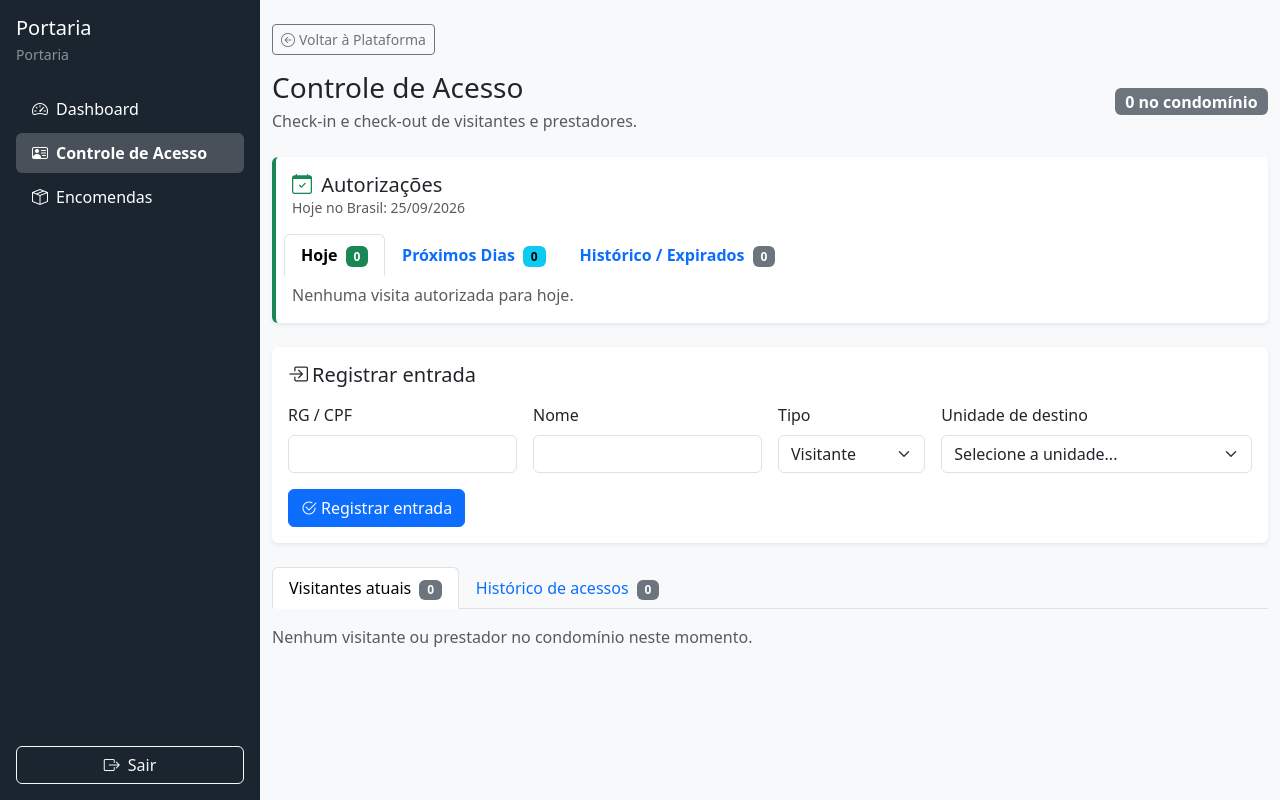
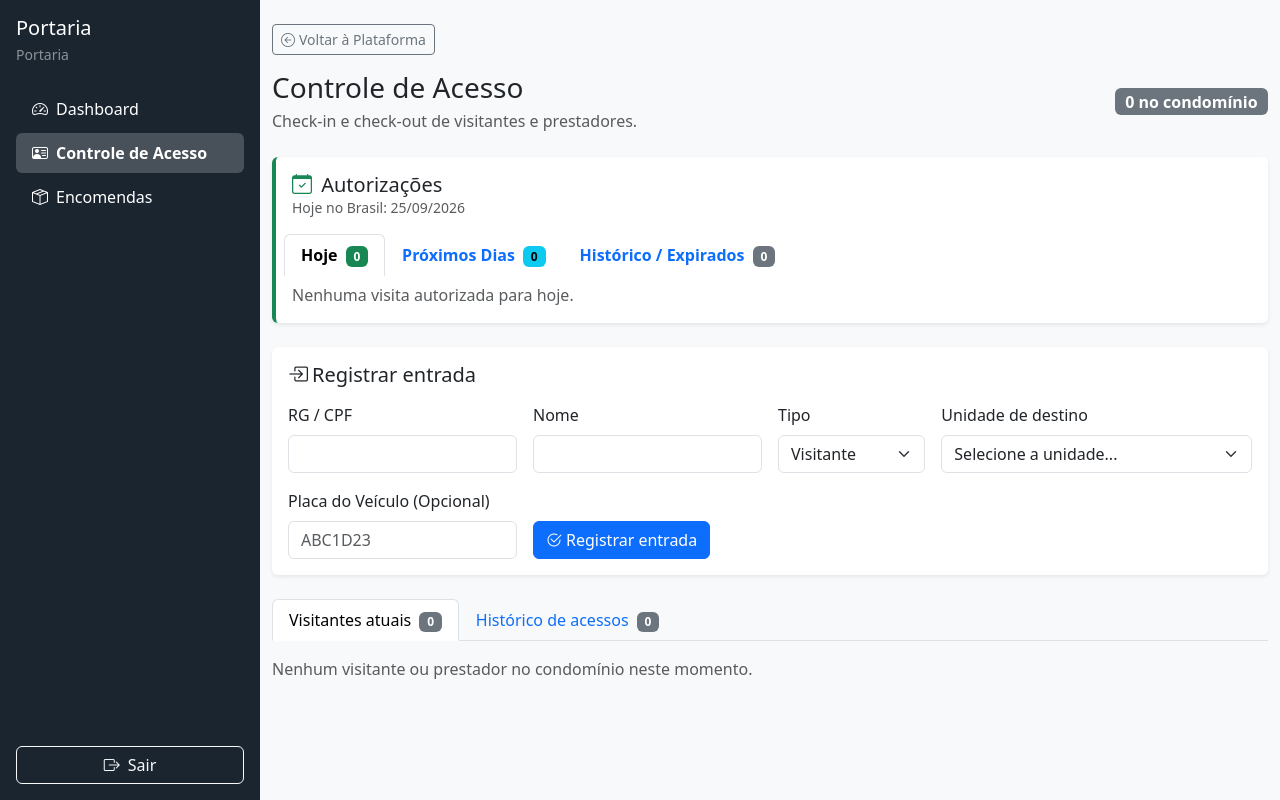
Before and after one commit to FBarrientosX/prp_cadastro_moradores, a Flask app: page /portaria/acesso in a window 1280 px wide. Run offline with Flask 3, Linux system fonts and the light colour scheme; the visitor is signed in with stand-in values (Sample User, id 1).

Commit message:
Registrar placa de veículo em autorizações e acessos da portaria.
Permite ao morador e ao porteiro informar a placa opcionalmente, com migração leve multi-tenant e exibição nas listagens de controle de acesso.

```diff
--- a/app/__init__.py
+++ b/app/__init__.py
@@ -421,7 +421,7 @@ def _garantir_colunas_encomendas():
 
 
 def _garantir_colunas_registros_acesso():
-    """Garante porteiro_saida_id em registros_acesso (SQLite legado)."""
+    """Garante porteiro_saida_id e placa_veiculo em registros_acesso (legado)."""
     inspetor = inspect(db.engine)
     if "registros_acesso" not in inspetor.get_table_names():
         return
@@ -440,12 +440,41 @@ def _garantir_colunas_registros_acesso():
         )
         db.session.commit()
 
+    colunas = {coluna["name"] for coluna in inspetor.get_columns("registros_acesso")}
+    if "placa_veiculo" not in colunas:
+        db.session.execute(
+            text(
+                "ALTER TABLE registros_acesso ADD COLUMN placa_veiculo VARCHAR(10)"
+            )
+        )
+        db.session.commit()
+
     # MySQL não suporta índices parciais (CREATE UNIQUE INDEX ... WHERE).
     # ux_registro_acesso_aberto ficava: UNIQUE (visitante_id) WHERE data_saida IS NULL
     # — válido só no SQLite. A trava de "uma entrada aberta por visitante"
     # é feita na aplicação antes do commit (portaria_acesso_entrada /
     # portaria_acesso_autorizada).
     pass
+
+
+def _garantir_colunas_autorizacoes_acesso():
+    """Garante placa_veiculo em autorizacoes_acesso (bancos já existentes)."""
+    inspetor = inspect(db.engine)
+    if "autorizacoes_acesso" not in inspetor.get_table_names():
+        return
+
+    colunas = {
+        coluna["name"] for coluna in inspetor.get_columns("autorizacoes_acesso")
+    }
+    if "placa_veiculo" in colunas:
+        return
+
+    db.session.execute(
+        text(
+            "ALTER TABLE autorizacoes_acesso ADD COLUMN placa_veiculo VARCHAR(10)"
+        )
+    )
+    db.session.commit()
 
 
 def _garantir_colunas_multi_tenant():
@@ -831,6 +860,7 @@ def create_app(config=None):
         _garantir_colunas_cupom()
         _garantir_tabela_agendamentos_mudanca()
         _garantir_colunas_registros_acesso()
+        _garantir_colunas_autorizacoes_acesso()
         _garantir_colunas_encomendas()
 
     _garantir_tabelas_parceiros(app)
--- a/app/blueprints/portaria.py
+++ b/app/blueprints/portaria.py
@@ -307,6 +307,8 @@ def portaria_acesso_entrada():
     tipo = (request.form.get("tipo", "") or "").strip()
     empresa = (request.form.get("empresa", "") or "").strip() or None
     unidade_id_raw = (request.form.get("unidade_id", "") or "").strip()
+    placa_raw = (request.form.get("placa_veiculo") or "").strip()
+    placa_veiculo = placa_raw.upper() if placa_raw else None
 
     if not documento or not nome or tipo not in TipoVisitante.CHOICES:
         flash("Preencha documento, nome e tipo para registrar a entrada.", "danger")
@@ -367,6 +369,7 @@ def portaria_acesso_entrada():
         data_entrada=agora,
         data_saida=None,
         porteiro_id=usuario.id,
+        placa_veiculo=placa_veiculo,
     )
     db.session.add(registro)
     _registrar_auditoria(
@@ -452,6 +455,13 @@ def portaria_acesso_autorizada(auth_id):
         )
         return redirect(url_for("portaria_acesso"))
 
+    placa_portaria = (request.form.get("placa_veiculo") or "").strip().upper()
+    if placa_portaria:
+        placa_veiculo = placa_portaria
+    else:
+        placa_auth = (autorizacao.placa_veiculo or "").strip()
+        placa_veiculo = placa_auth.upper() if placa_auth else None
+
     agora = _agora_sao_paulo()
     registro = RegistroAcesso(
         condominio_id=condominio_id,
@@ -460,6 +470,7 @@ def portaria_acesso_autorizada(auth_id):
         data_entrada=agora,
         data_saida=None,
         porteiro_id=usuario.id,
+        placa_veiculo=placa_veiculo,
     )
     db.session.add(registro)
     autorizacao.status = StatusAutorizacaoAcesso.CONCLUIDA
--- a/app/models.py
+++ b/app/models.py
@@ -633,6 +633,7 @@ class RegistroAcesso(db.Model):
         db.Integer, db.ForeignKey("usuarios.id"), nullable=True, index=True
     )
     observacoes = db.Column(db.Text, nullable=True)
+    placa_veiculo = db.Column(db.String(10), nullable=True)
 
     condominio = db.relationship(
         "Condominio", backref=db.backref("registros_acesso", lazy=True)
@@ -713,6 +714,7 @@ class AutorizacaoAcesso(db.Model):
         default=StatusAutorizacaoAcesso.PENDENTE,
         index=True,
     )
+    placa_veiculo = db.Column(db.String(10), nullable=True)
     created_at = db.Column(db.DateTime, nullable=False, default=datetime.utcnow)
 
     condominio = db.relationship(
--- a/app/routes.py
+++ b/app/routes.py
@@ -2140,6 +2140,9 @@ def morador_autorizacoes(unidade):
             flash("A data prevista não pode ser anterior a hoje.", "danger")
             return redirect(url_for("morador_autorizacoes"))
 
+        placa_raw = (request.form.get("placa_veiculo") or "").strip()
+        placa_veiculo = placa_raw.upper() if placa_raw else None
+
         autorizacao = AutorizacaoAcesso(
             condominio_id=unidade.condominio_id,
             unidade_id=unidade.id,
@@ -2148,6 +2151,7 @@ def morador_autorizacoes(unidade):
             data_prevista=data_prevista,
             tipo=tipo,
             status=StatusAutorizacaoAcesso.PENDENTE,
+            placa_veiculo=placa_veiculo,
         )
         db.session.add(autorizacao)
         _criar_notificacao(
--- a/app/templates/portaria/acesso.html
+++ b/app/templates/portaria/acesso.html
@@ -18,6 +18,12 @@
     <span class="badge text-bg-warning">Prestador</span>
     {% else %}
     <span class="badge text-bg-primary">Visitante</span>
+    {% endif %}
+{% endmacro %}
+
+{% macro badge_placa(placa) %}
+    {% if placa %}
+    <span class="badge bg-secondary"><i class="bi bi-car-front"></i> {{ placa }}</span>
     {% endif %}
 {% endmacro %}
 
@@ -88,15 +94,25 @@
                             {% for item in autorizacoes_hoje %}
                             <tr>
                                 <td class="fw-semibold">{{ item.unidade.identificador }}</td>
-                                <td>{{ item.nome_visitante }}</td>
+                                <td>
+                                    <div>{{ item.nome_visitante }}</div>
+                                    {{ badge_placa(item.placa_veiculo) }}
+                                </td>
                                 <td>{{ badge_tipo_autorizacao(item.tipo) }}</td>
                                 <td>{{ item.documento or '—' }}</td>
                                 <td class="text-end">
                                     {% if item.status == 'Pendente' %}
                                     <form method="post"
                                           action="{{ url_for('portaria_acesso_autorizada', auth_id=item.id) }}"
-                                          class="d-inline form-confirmar"
+                                          class="d-inline-flex flex-wrap align-items-center justify-content-end gap-2 form-confirmar"
                                           data-confirm-mensagem="Confirmar chegada de {{ item.nome_visitante }} na unidade {{ item.unidade.identificador }}?">
+                                        <input type="text" class="form-control form-control-sm"
+                                               name="placa_veiculo" maxlength="10"
+                                               value="{{ item.placa_veiculo or '' }}"
+                                               placeholder="Placa (opcional)"
+                                               aria-label="Placa do veículo"
+                                               style="width: 8rem; text-transform: uppercase;"
+                                               autocomplete="off">
                                         <button type="submit" class="btn btn-sm btn-success">
                                             <i class="bi bi-check2-circle me-1"></i>Confirmar Chegada
                                         </button>
@@ -142,7 +158,10 @@
                                     </span>
                                 </td>
                                 <td class="fw-semibold">{{ item.unidade.identificador }}</td>
-                                <td>{{ item.nome_visitante }}</td>
+                                <td>
+                                    <div>{{ item.nome_visitante }}</div>
+                                    {{ badge_placa(item.placa_veiculo) }}
+                                </td>
                                 <td>{{ badge_tipo_autorizacao(item.tipo) }}</td>
                                 <td>{{ item.documento or '—' }}</td>
                                 <td class="text-end">
@@ -181,7 +200,10 @@
                             <tr>
                                 <td class="text-nowrap">{{ item.data_prevista.strftime('%d/%m/%Y') }}</td>
                                 <td class="fw-semibold">{{ item.unidade.identificador }}</td>
-                                <td>{{ item.nome_visitante }}</td>
+                                <td>
+                                    <div>{{ item.nome_visitante }}</div>
+                                    {{ badge_placa(item.placa_veiculo) }}
+                                </td>
                                 <td>{{ badge_tipo_autorizacao(item.tipo) }}</td>
                                 <td>{{ item.documento or '—' }}</td>
                                 <td class="text-end">{{ badge_status_autorizacao(item) }}</td>
@@ -239,7 +261,13 @@
                     {% endfor %}
                 </select>
             </div>
-            <div class="col-md-8 d-flex align-items-end">
+            <div class="col-md-3">
+                <label class="form-label" for="placa_veiculo">Placa do Veículo (Opcional)</label>
+                <input type="text" class="form-control" id="placa_veiculo" name="placa_veiculo"
+                       maxlength="10" placeholder="ABC1D23" autocomplete="off"
+                       style="text-transform: uppercase;">
+            </div>
+            <div class="col-md-5 d-flex align-items-end">
                 <button type="submit" class="btn btn-primary">
                     <i class="bi bi-check2-circle me-1"></i>Registrar entrada
                 </button>
@@ -289,6 +317,7 @@
                             {% if registro.visitante.empresa %}
                             <div class="small text-muted">{{ registro.visitante.empresa }}</div>
                             {% endif %}
+                            {{ badge_placa(registro.placa_veiculo) }}
                         </td>
                         <td>
                             {% if registro.visitante.tipo == 'Prestador' %}
@@ -344,6 +373,7 @@
                             {% if registro.visitante.empresa %}
                             <div class="small text-muted">{{ registro.visitante.empresa }}</div>
                             {% endif %}
+                            {{ badge_placa(registro.placa_veiculo) }}
                         </td>
                         <td>
                             {% if registro.visitante.tipo == 'Prestador' %}
```
Also changed, not shown: app/templates/autorizacoes_morador.html (+7 -0 lines).
